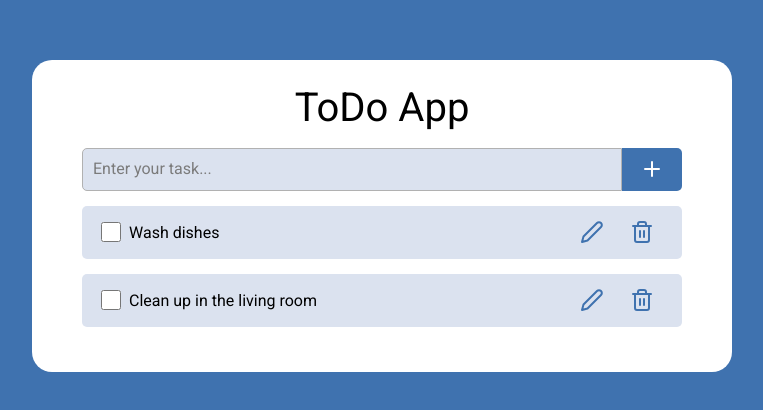
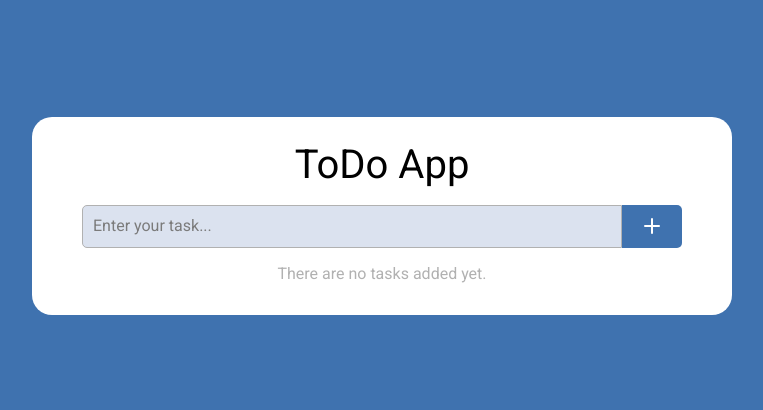
Before and after one commit to ValeriiaShur/todo-list, a React (Vite) app: page / in a window 1280 px wide. Shown: the part 184-594 px from the top of the page, without its empty margins (258-1021 px from the left). Built offline with nearby package versions, Linux system fonts and the light colour scheme.

Commit message:
store tasks in local storage

```diff
--- a/src/data/stores/useToDoStore.ts
+++ b/src/data/stores/useToDoStore.ts
@@ -1,4 +1,5 @@
-import create from 'zustand';
+import create, { State, StateCreator } from 'zustand';
+import { devtools } from 'zustand/middleware'
 import { generateId } from '../helpers';
 
 interface Task {
@@ -14,19 +15,34 @@ interface ToDoStore {
     removeTask: (id: string) => void;
 };
 
-export const useToDoStore = create<ToDoStore>((set, get) => ({
-    tasks: [
-        {
-            id: 'kjsbnd78sd',
-            title: 'Wash dishes',
-            createdAt: 1234
-        },
-        {
-            id: 'sdfsdf23324',
-            title: 'Clean up in the living room',
-            createdAt: 1234
-        }
-    ],
+function isToDoStore(object: any): object is ToDoStore {
+    return 'tasks' in object;
+};
+
+const localStorageUpdate = <T extends State>(config: StateCreator<T>): StateCreator<T> => (
+        set, get, api
+    ) => config((nextState, ...args) => {
+        if (isToDoStore(nextState)) {
+            window.localStorage.setItem('tasks', JSON.stringify(
+                nextState.tasks
+            ));
+        };
+        set(nextState, ...args);
+}, get, api);
+
+const getCurrentState = () => {
+    try {
+        const currentState = (JSON.parse(window.localStorage.getItem('tasks') || '[]')) as Task[];
+        return currentState;
+    } catch(error) {
+        window.localStorage.setItem('tasks', '[]');
+    }
+
+    return [];
+};
+
+export const useToDoStore = create<ToDoStore>(localStorageUpdate(devtools((set, get) => ({
+    tasks: getCurrentState(),
     createTask: (title: string) => {
         const { tasks } = get();
         const newTask = {
@@ -54,4 +70,4 @@ export const useToDoStore = create<ToDoStore>((set, get) => ({
             tasks: tasks.filter((task) => task.id !== id)
         });
     },
-}));
+}))));
```
